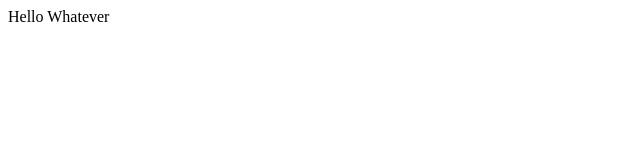
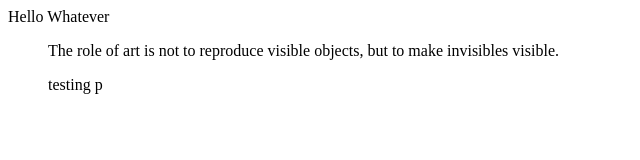
Before and after one commit to Prato/prato.github.io, a plain HTML site: page index.html in a window 1280 px wide. Shown: the whole page, without its empty margins (0-640 px from the left). Drawn offline with Linux system fonts and the light colour scheme.

Commit message:
Update index.html

```diff
--- a/index.html
+++ b/index.html
@@ -1 +1,5 @@
 Hello Whatever
+    <blockquote>
+      The role of art is not to reproduce visible objects, but to make invisibles visible.
+      <p>testing p</p>
+    </blockquote>
```
